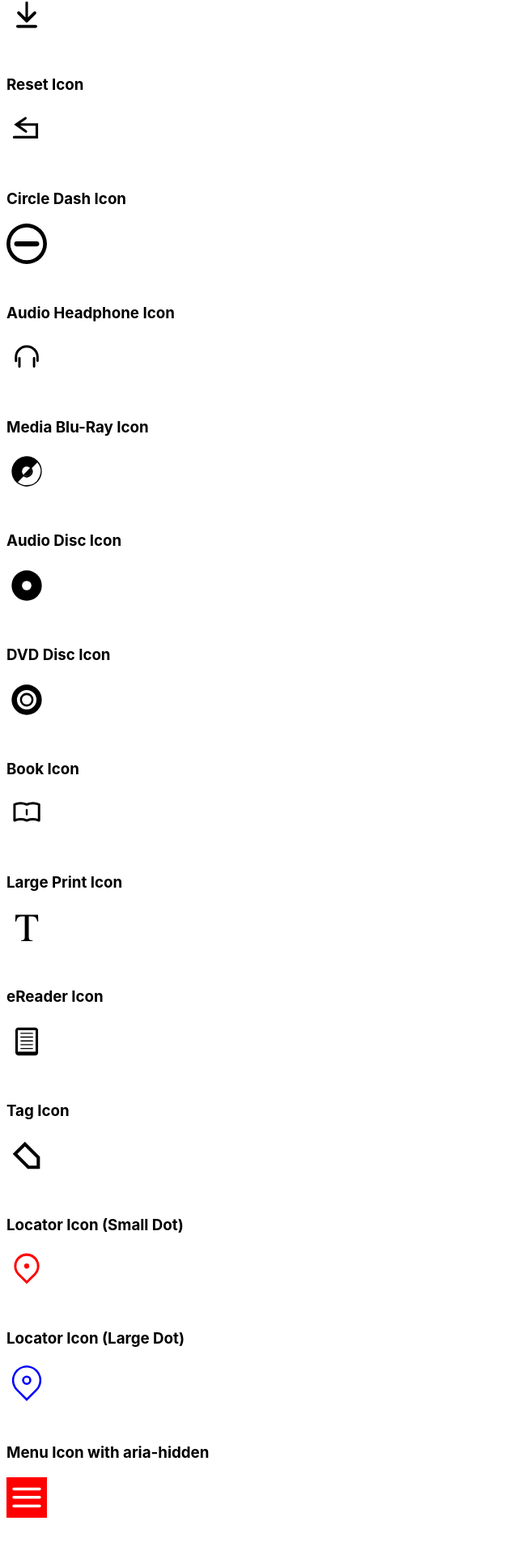
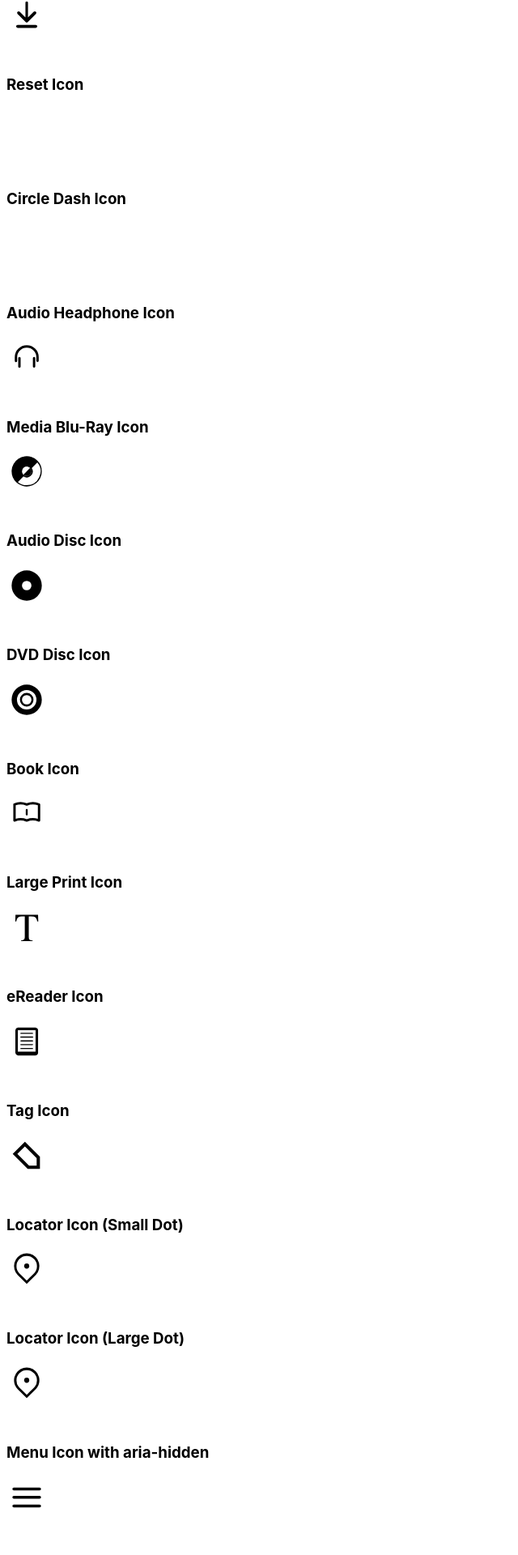
Before and after one commit to NYPL/dgx-svg-icons, a React app: page / in a window 1280 px wide. Shown: the part 1846-3766 px from the top of the page at 81% size, without its empty margins (0-640 px from the left). Built offline with nearby package versions, Linux system fonts and the light colour scheme.

Commit message:
:meat_on_bone: cleaned up some styling on the listing page, and removed attributes since its really just an index, and not an implemetation guide...

```diff
--- a/src/app.jsx
+++ b/src/app.jsx
@@ -67,10 +67,10 @@
 render(<CarouselCircleIcon type="solid" />, document.getElementById('carouselIconSolid'));
 
 // Render Book SVG Icon
-render(<BookIcon fill="#000" />, document.getElementById('bookIcon'));
+render(<BookIcon />, document.getElementById('bookIcon'));
 
 // Render Dots SVG Icon
-render(<DotsIcon ariaHidden />, document.getElementById('dotsIcon'));
+render(<DotsIcon />, document.getElementById('dotsIcon'));
 
 // Render Dots SVG Icon
 render(<XIcon />, document.getElementById('XIcon'));
@@ -79,7 +79,7 @@
 render(<FilterIcon />, document.getElementById('filterIcon'));
 
 // Render Dots SVG Icon
-render(<ListIcon fill="#000" />, document.getElementById('listIcon'));
+render(<ListIcon/>, document.getElementById('listIcon'));
 
 // Render Dots SVG Icon
 render(<GridIcon />, document.getElementById('gridIcon'));
@@ -88,10 +88,10 @@
 render(<ApplyIcon />, document.getElementById('applyIcon'));
 
 // Render Dots SVG Icon
-render(<ResetIcon fill="#000" />, document.getElementById('resetIcon'));
+render(<ResetIcon/>, document.getElementById('resetIcon'));
 
 // Render Dots SVG Icon
-render(<CircleDashIcon fill="#000" />, document.getElementById('circleDashIcon'));
+render(<CircleDashIcon />, document.getElementById('circleDashIcon'));
 
 // Render Dots SVG Icon
 render(<AudioHeadphoneIcon />, document.getElementById('audioHeadphoneIcon'));
@@ -115,16 +115,14 @@
 render(<TagIcon />, document.getElementById('tagIcon'));
 
 // Render Locator SVG Icon (Small Dot)
-render(<LocatorIcon fill="red" ariaHidden />, document.getElementById('locatorIcon'));
+render(<LocatorIcon />, document.getElementById('locatorIcon'));
 
 // Render Locator SVG Icon (Large Dot)
-render(<LocatorIcon fill="blue" size="large" />, document.getElementById('locatorIconLarge'));
+render(<LocatorIcon />, document.getElementById('locatorIconLarge'));
 
 // Render Menu SVG Icon
 render(
-  <MenuIcon ariaHidden fill="#FFF" style={{ backgroundColor: 'red' }} />,
-  document.getElementById('menuIcon')
-);
+  <MenuIcon />, document.getElementById('menuIcon'));
 
 // Render Search SVG Icon
 render(<SearchIcon />, document.getElementById('searchIcon'));
--- a/src/components/BookIcon.jsx
+++ b/src/components/BookIcon.jsx
@@ -33,7 +33,7 @@
   height: '24px',
   width: '24px',
   viewBox: '0 0 32 32',
-  fill: '#FFF',
+  fill: '#000',
 };
 
 export default BookIcon;
```
Also changed, not shown: 2 other files (tests, documents, lock files or other folders).
